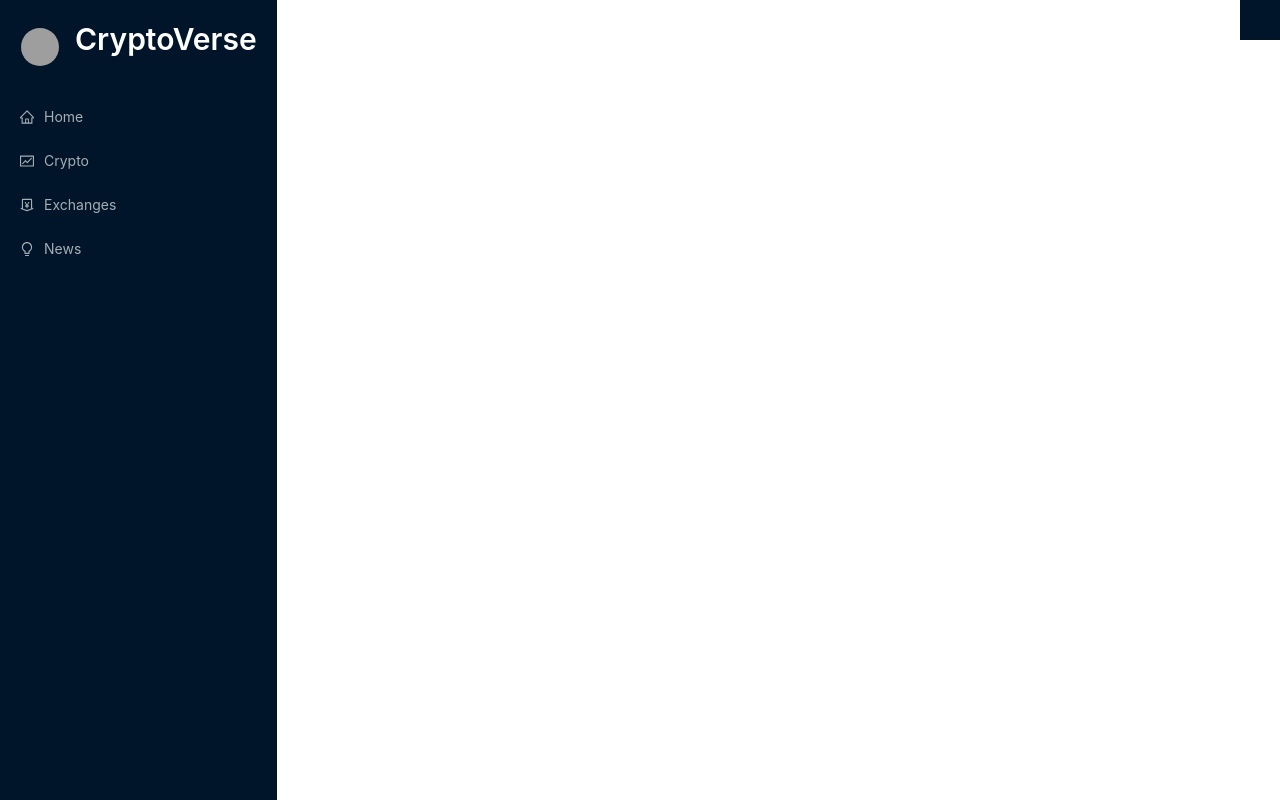
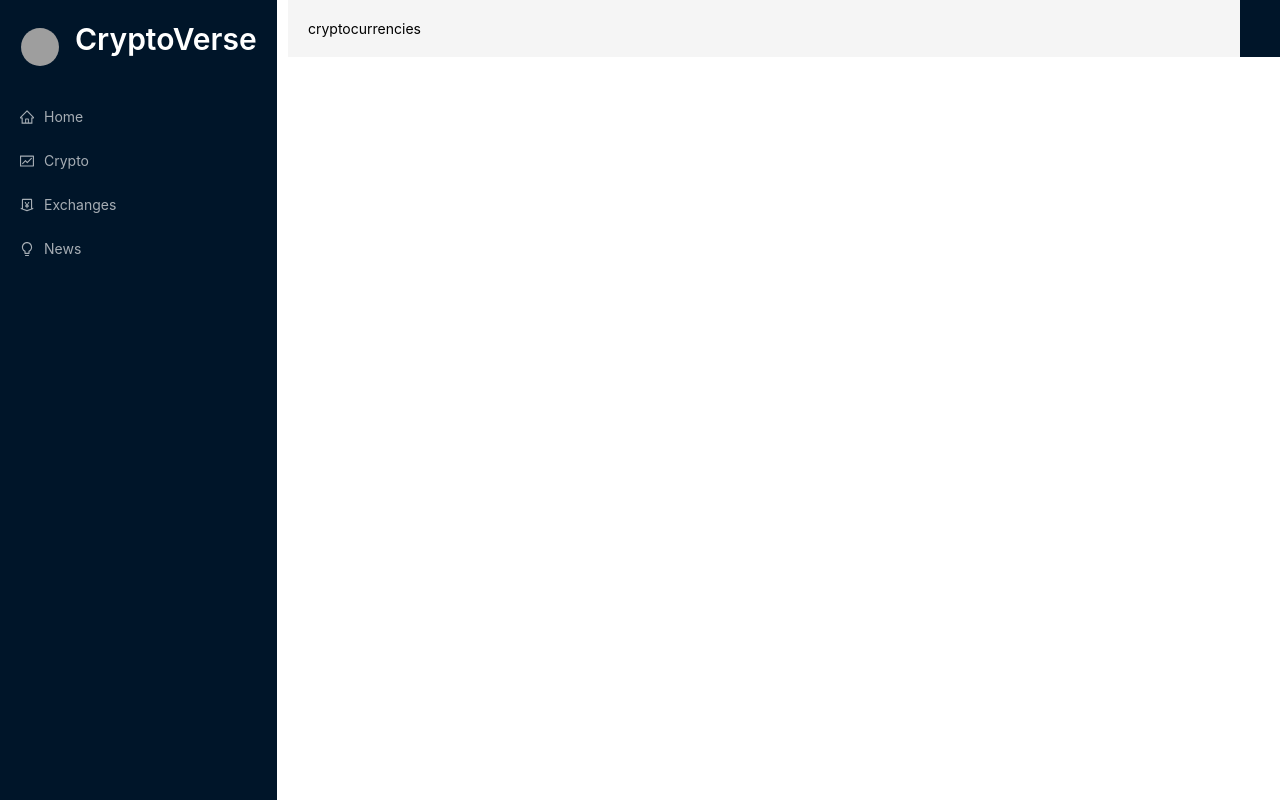
Before and after one commit to Soroushb/fitness, a React (Create React App) app: page /cryptocurrencies in a window 1280 px wide. Built offline with nearby package versions, Linux system fonts and the light colour scheme; grey boxes are pictures that could not be loaded.

Commit message:
Routes Added

```diff
--- a/src/App.css
+++ b/src/App.css
@@ -1,3 +1,4 @@
+
 :root{
     --text-primary:#000;
     --bgPrimary:#fff;
--- a/src/App.js
+++ b/src/App.js
@@ -1,8 +1,9 @@
 import React from 'react'
-import { Switch, Route, Link } from 'react-router-dom'
+import { Routes, Route, Link } from 'react-router-dom'
 import { Layout, Typography, Space } from 'antd'
-import {Navbar} from './components'
+import {Navbar, Homepage, Exchanges, Cryptocurrencies, CryptoDetails, News} from './components'
 import './App.css'
+
 
 const App = () => {
   return (
@@ -11,7 +12,22 @@ const App = () => {
             <Navbar/>
         </div>
         <div className='main'>
-
+            <Layout>
+                <div className='routes'>
+                    <Routes>
+                        <Route exact path='/' element={<Homepage/>} >
+                        </Route>
+                        <Route exact path='/exchanges' element={<Exchanges/>}>
+                        </Route>
+                        <Route exact path='/cryptocurrencies' element={<Cryptocurrencies/>}>
+                        </Route>
+                        <Route exact path='/crypto/:coinId' element={<CryptoDetails/>}>
+                        </Route>
+                        <Route exact path='/news' element={ <News/>}>
+                        </Route>
+                    </Routes>
+                </div>
+            </Layout>
         </div>
         <div className='footer'></div>
     </div>
--- /dev/null
+++ b/src/components/CryptoDetails.jsx
@@ -0,0 +1,9 @@
+import React from 'react'
+
+const CryptoDetails = () => {
+  return (
+    <div>CryptoDetails</div>
+  )
+}
+
+export default CryptoDetails
--- /dev/null
+++ b/src/components/Cryptocurrencies.jsx
@@ -0,0 +1,9 @@
+import React from 'react'
+
+const cryptocurrencies = () => {
+  return (
+    <div>cryptocurrencies</div>
+  )
+}
+
+export default cryptocurrencies
--- /dev/null
+++ b/src/components/Exchanges.jsx
@@ -0,0 +1,9 @@
+import React from 'react'
+
+const Exchanges = () => {
+  return (
+    <div>Exchanges</div>
+  )
+}
+
+export default Exchanges
--- /dev/null
+++ b/src/components/Homepage.jsx
@@ -0,0 +1,9 @@
+import React from 'react'
+
+const Homepage = () => {
+  return (
+    <div>Homepage</div>
+  )
+}
+
+export default Homepage
--- /dev/null
+++ b/src/components/News.jsx
@@ -0,0 +1,9 @@
+import React from 'react'
+
+const News = () => {
+  return (
+    <div>News</div>
+  )
+}
+
+export default News
--- a/src/components/index.js
+++ b/src/components/index.js
@@ -1 +1,6 @@
 export { default as Navbar } from './Navbar'
+export { default as Cryptocurrencies } from './Cryptocurrencies'
+export { default as CryptoDetails } from './CryptoDetails'
+export { default as Homepage} from './Homepage'
+export { default as News } from './News'
+export { default as Exchanges } from './Exchanges'
```
